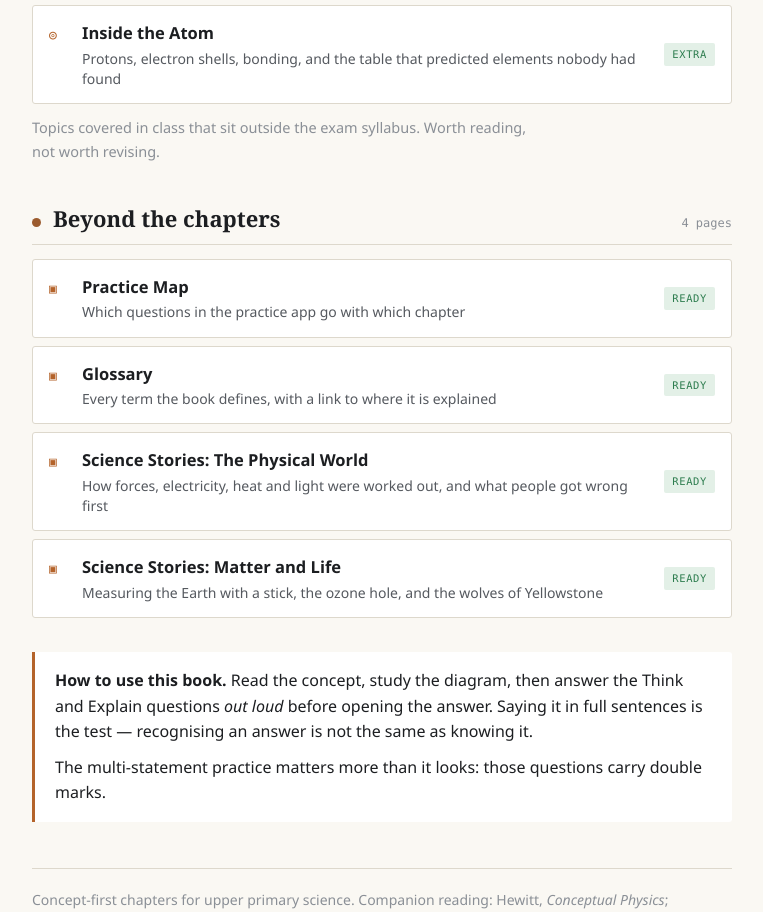
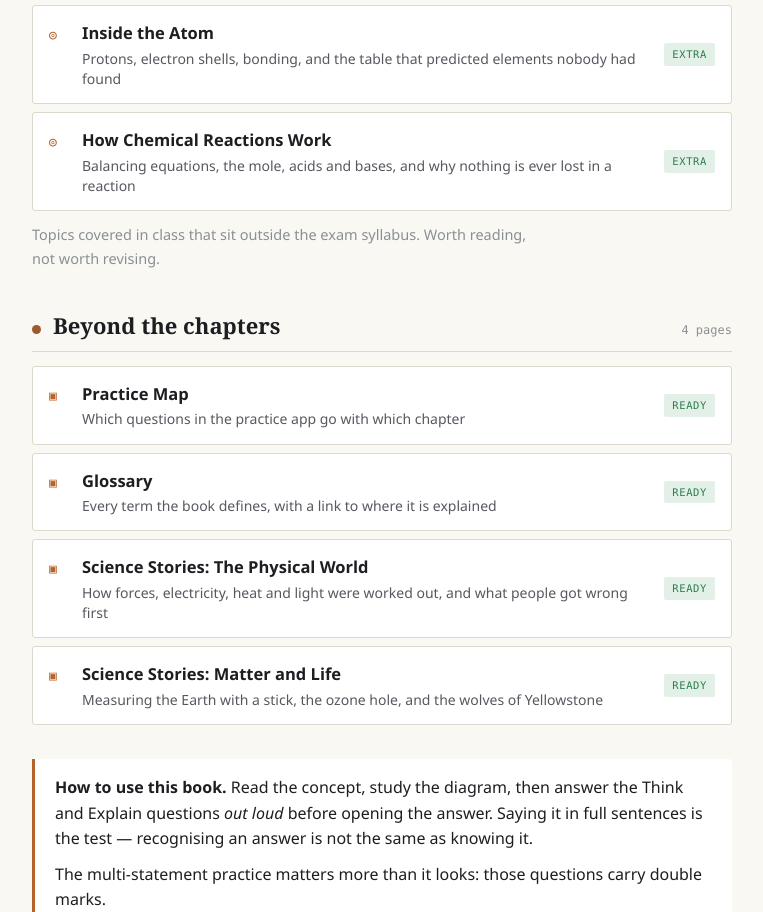
Before and after one commit to DannyAhramWoo/whs_science, a plain HTML site: page index.html in a window 1280 px wide. Shown: the part 2942-3854 px from the top of the page, without its empty margins (258-1021 px from the left). Drawn offline with Linux system fonts and the light colour scheme.

Commit message:
Add chemical reactions chapter with equations, moles and calculations
Completes the beyond-syllabus section at five chapters. Includes
balanced equations, molar mass and worked stoichiometry, each built
up from a word equation first. States that laboratory chemicals are
never identified by taste, and that the pop test finds hydrogen.

```diff
--- a/index.html
+++ b/index.html
@@ -451,6 +451,15 @@ footer {
       <span class="ch-tag extra">Extra</span>
     </a>
 
+    <a class="ch" href="extra-chemical-reactions.html">
+      <span class="ch-num">&#9678;</span>
+      <span class="ch-body">
+        <span class="ch-title">How Chemical Reactions Work</span>
+        <span class="ch-desc">Balancing equations, the mole, acids and bases, and why nothing is ever lost in a reaction</span>
+      </span>
+      <span class="ch-tag extra">Extra</span>
+    </a>
+
   </div>
   <p style="font-size:14.5px;color:var(--ink-faint);margin:12px 0 0;max-width:62ch">
     Topics covered in class that sit outside the exam syllabus. Worth reading, not worth revising.
```
